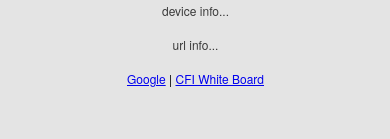
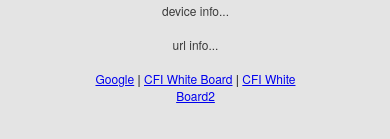
Before and after one commit to cdhartman/welcome, a website: page index.html in a window 390 px wide. Shown: the part 593-732 px from the top of the page. Drawn offline with Linux system fonts and the light colour scheme; some packages are replaced by stand-ins of ours.

Commit message:
Add files via upload

```diff
--- a/index.html
+++ b/index.html
@@ -24,7 +24,8 @@
 			<span id="urlInfo">url info...</span><br><br>
         </div>
 		<a href="#" onclick="window.open('https://www.google.com/', '_blank', 'location=no,toolbar=no');" >Google</a> |
-		<a href="#" onclick="launchCFIWhiteboard('https://dotnetdev.mayo.edu/cfi/hospitalroundingprototype/whiteboard');" >CFI White Board</a>
+		<a href="#" onclick="launchCFIWhiteboard('https://dotnetdev.mayo.edu/cfi/hospitalroundingprototype/whiteboard');" >CFI White Board</a> |
+		<a href="#" onclick="window.open('https://dotnetdev.mayo.edu/cfi/hospitalroundingprototype/whiteboard', '_blank', '');" >CFI White Board2</a>
 
     </div>
 
```
